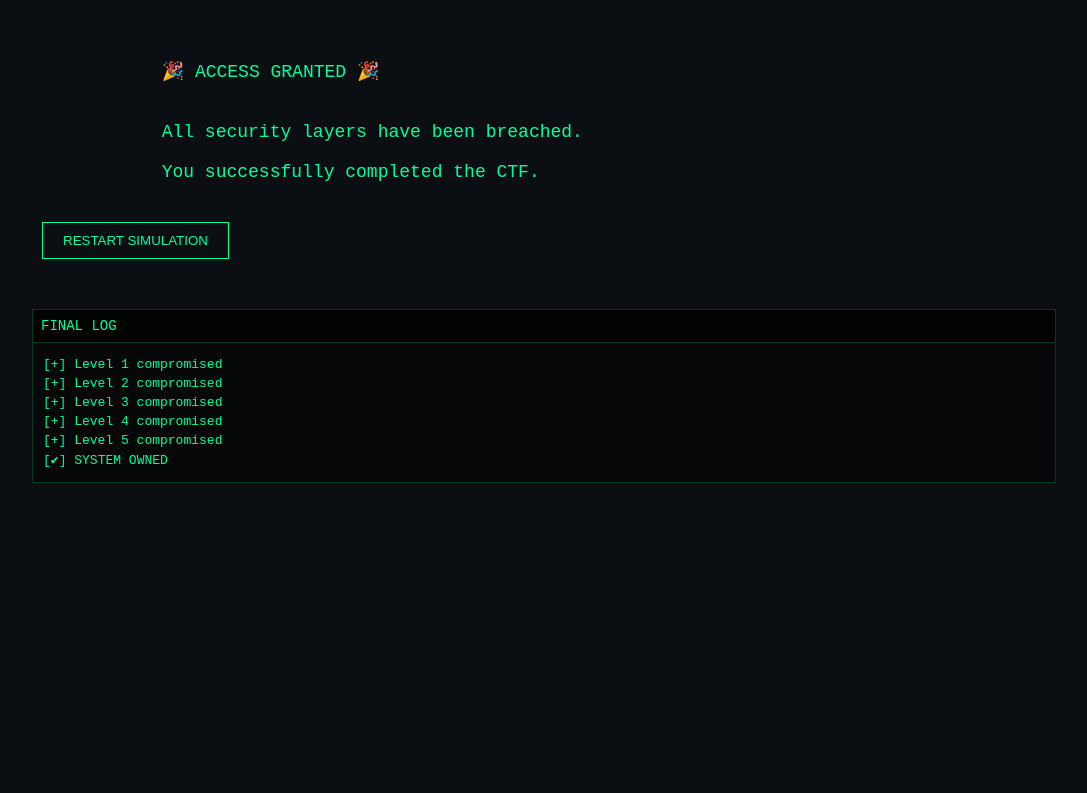
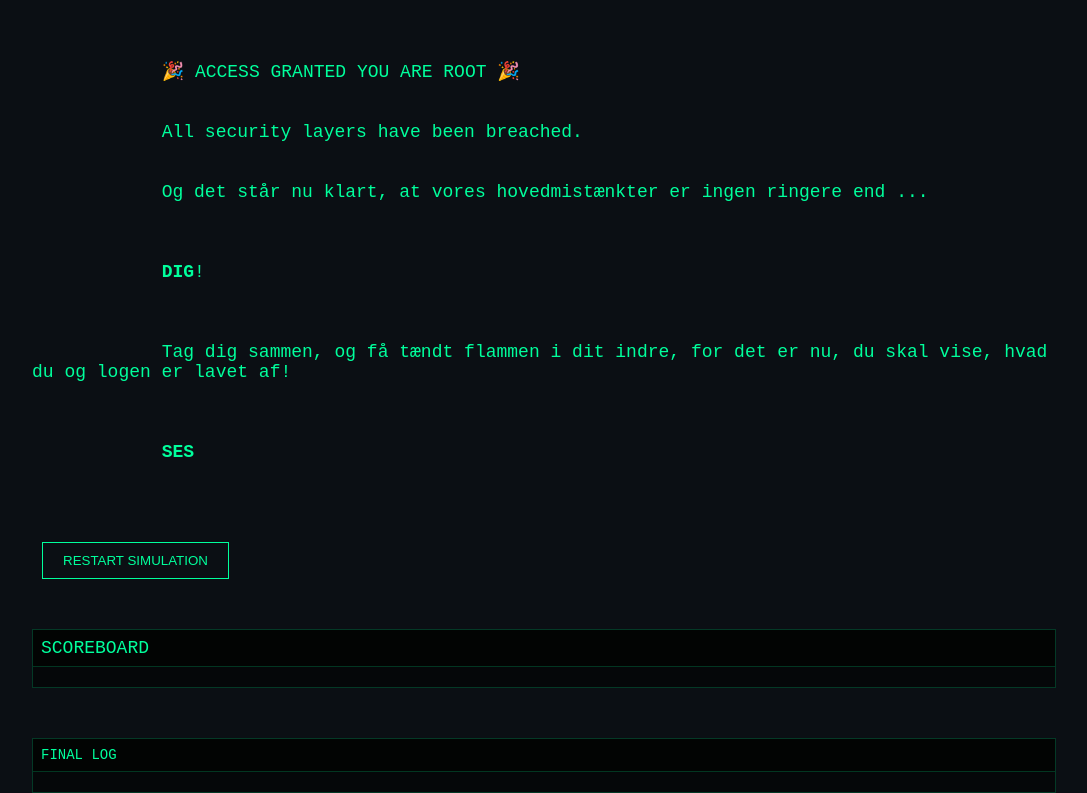
Before and after one commit to mbStage/TheGame, a Flask app: page /success in a window 1280 px wide. Shown: the part 100-893 px from the top of the page, without its empty margins (96-1183 px from the left). Before the commit the page ends 583 px from the top, so only its background shows below. Run offline with Flask 3, Linux system fonts and the light colour scheme; the visitor is signed in with stand-in values (Sample User, id 1).

Commit message:
New features

```diff
--- a/app.py
+++ b/app.py
@@ -1,4 +1,4 @@
-from flask import Flask, render_template, request, redirect, session, url_for
+from flask import Flask, render_template, request, redirect, session, url_for, jsonify
 import os
 from src.log import log
 from src.points import points
@@ -85,6 +85,7 @@ def level(level_id):
         question=level_data["question"],
         header=level_data["header"],
         hint=level_data["hint"],
+        hint_shown=session.get(f"hint_shown_{level_id}", False),
         logs=log_instance.print_log(session_username),
         number_of_players=points_instance.get_number_of_players(),
         user_points=points_instance.get_points(session_username),
@@ -96,7 +97,10 @@ def level(level_id):
 @app.route("/success")
 def success():
     if session.get("level") == 6:
-        return render_template("success.html")
+        return render_template("success.html",
+                               logs=log_instance.print_log(session.get("username")),
+                               scoreboard=points_instance.get_scoreboard()
+                               )
     return redirect(url_for("login"))
 
 
@@ -106,5 +110,41 @@ def logout():
     return redirect(url_for("login"))
 
 
+@app.route("/hint_used", methods=["POST"])
+def hint_used():
+    if not session.get("logged_in"):
+        return jsonify({"status": "error", "message": "not_logged_in"}), 401
+
+    session_username = session.get("username", "UnknownUser")
+    data = request.get_json() or {}
+    level_id = data.get("level") or request.form.get("level")
+
+    # Log the hint usage in log.log
+    log_instance.log_log(session_username, f"Used hint on Level {level_id}")
+
+    # mark hint as shown for this level so page reload keeps it visible
+    try:
+        level_key = f"hint_shown_{level_id}"
+        session[level_key] = True
+    except Exception:
+        # fallback: mark current session level
+        session[f"hint_shown_{session.get('level')}"] = True
+
+    # Append a points entry (penalty) to points.log
+    points_instance.add_points(session_username, -5, level_id)
+    """
+    try:
+        with open("points.log", "a") as f:
+            f.write(f"{session_username} : -2\n")
+    except Exception as e:
+        log_instance.log_log(session_username, f"Failed to write points for hint: {e}")
+        return jsonify({"status": "error", "message": "points_write_failed"}), 500
+
+    """
+
+
+    return jsonify({"status": "ok"})
+
+
 if __name__ == "__main__":
     app.run(debug=True)
--- a/levels/level1.txt
+++ b/levels/level1.txt
@@ -3,20 +3,20 @@ A PLACE TO HOTEL
 ####QUESTION
 
 Det viser sig, at vores mistænkte objekt har fulgt i vores fodspor.
-I følge meget troværdige efterretninger bliver vi sporet hen på et hotelværelse, på et hotel,
-hvor logen tidligere har opholdt sig.
+I følge meget troværdige efterretninger bliver vi sporet hen på et hotelværelse, ikke et hvilket
+som helst, hotelværelse, men på netop det hotel, hvor logen holde en af utallige legendariske julefrokoster.
 
 På hotelværelset finder, vi ikke andet end en laptop og en notesbog, begge dele er låst:
  - labtobben er låst med en 7 cifret kode 🧑‍💻
  - notesbogen med en hængelås 7 cifret talkombination 🔒
 
-labtobben først, men skynd jer, at dømme på den tunge dunst af CK-parfume, der hænger i luften, kan mistænkte ikke
+labtobben først, men skynd jer, for at dømme på den tunge dunst af CK-parfume, der hænger i luften, kan mistænkte ikke
 være langt væk.
 
 Heldigvis viser det sig, at gerningspersonen har haft travlt, og generelt er dårlig til at lave password
-Passwordet fremstår åbenlyst, når da i kigger ud af værelsets vest vendte vindue.
+Passwordet fremstår åbenlyst, når da i kigger ud af værelsets vestvendte vindue.
 
-Anvend passwordet for at komme åbne labtoppen i jagten på forbryderen, der har stjålet flammen 🐦‍🔥🔥
+Anvend passwordet for at åbne labtoppen i jagten på forbryderen, der har stjålet flammen 🐦‍🔥🔥
 
 ####ANSWER
 
--- a/levels/level2.txt
+++ b/levels/level2.txt
@@ -2,8 +2,8 @@ PROJECT EULER
 
 ####QUESTION
 
-Hashtag nemt ... Nu til notesbogen og igen her har kreativiteten ikke været i top da koden da koden skulle bestemmet,
-dog viser det sig, at objektet har sunde interesser, browseren på den netop eksponerede labtop er åben, og her man kan se,
+Hashtag nemt ... Nu til notesbogen og igen her har kreativiteten ikke været i top da koden da koden skulle bestemmes,
+dog viser det sig, at mistænkte har sunde interesser, browseren på den netop eksponerede labtop er åben, og her kan man se,
 at mistænkte har besøgt project euler (stedet hvor man kan finde matematiske programmeringsproblmer) både opgave 1 <b>+</b> 2
 er løst, kan summen af disse svar være løsningen på hængelåsen?
 
--- a/levels/level3.txt
+++ b/levels/level3.txt
@@ -2,7 +2,7 @@ HIDDEN MASSAGE
 
 ####QUESTION
 
-Godt gået mine herrer 👌 Men notesbogen, inholdte desværre ikke noget synderligt vigtigt ... i hvert fald for nu ...
+Godt gået mine herrer 👌 Men desværre inholdte notesbogen ikke noget synderligt vigtigt ... i hvert fald for nu ...
 
 I bogen finder i navnet <b>Ceasar</b> og tallet <b>6</b> - Husk det og fortsæt til næste opgave
 
@@ -10,7 +10,7 @@ På computeren finder i et en billedfil ... men hvad fanden i helved er meningen
 
 <img src="/static/l3_3.jpg" alt="4 handsome guys" style="width: 550px; height: auto;">
 
-Indholder billedet svaret til at komme videre?
+Indholder billedet mon svaret til at komme videre?
 
 ####ANSWER
 
@@ -18,4 +18,4 @@ December2026
 
 ####HINT
 
-Look at the bright sight of life ☀️☀️
+Look at the bright side of life ☀️☀️
--- a/levels/level4.txt
+++ b/levels/level4.txt
@@ -10,9 +10,9 @@ I håbet om at finde noget spændende, er i efterladt med en sølle kombination
 YGRZ
 
 ... Men kan beskederne fra notesbogen hjælpe jer?
-Se Hint, hvis i skal have hjælp til hukommelsen
+Se Hint, hvis i skal have hjælp til hukommelsen - men husk at det er dyrt!
 
-OBS, svaret for denne opgave, skal tages med videre til næste - så lad være med at glemme det, DB!
+NB! svaret på denne opgave, skal tages med videre til næste - så lad være med at glemme det, DB!
 
 ####ANSWER
 
--- a/levels/level5.txt
+++ b/levels/level5.txt
@@ -14,3 +14,5 @@ IObeytotheFFs
 
 ####HINT
 Multible levels of encryption
+
+SALTSALTSALTSALTSALTSAL....
--- a/maxlevel.txt
+++ b/maxlevel.txt
@@ -1 +1 @@
-cfo : 3
+cfo : 5
--- a/src/points.py
+++ b/src/points.py
@@ -38,12 +38,13 @@ class points:
     def add_points(self, user, points, level=None):
         #from src.log import log
         maxlevel = self.get_maxlevel(user)
-        print('maxlevel:', maxlevel)
+        #print('maxlevel:', maxlevel)
         if level is not None and level > maxlevel:
             with open("points.log", "a") as f:
                 points_entry = f"{user} : {points}\n"
                 f.write(points_entry)
 
+        print(f"Added points for user {user}: {points} points (Level: {level}, MaxLevel: {maxlevel})")
 
     def get_points(self, user_in=None):
         with open("points.log", "r") as f:
@@ -95,7 +96,13 @@ class points:
 
         # Sort users by points in descending order
         sorted_users = sorted(user_points.items(), key=lambda x: x[1], reverse=True)
-        return sorted_users
+        score_board = ''
+        rank = 1
+        for line in sorted_users:
+            score_board += f"<p>{rank}. {line[0]} : {line[1]}</p>"
+            rank += 1
+
+        return score_board
 
     def get_number_of_players(self):
         with open("points.log", "r") as f:
--- a/static/style.css
+++ b/static/style.css
@@ -125,6 +125,31 @@ button:hover {
     margin: 4px 0;
 }
 
+/* SCOREBOARD CONSOLE */
+.scoreboard-console {
+    margin-top: 50px;
+    border: 1px solid #00ff9c33;
+    background: #050709;
+}
+
+.scoreboard-title {
+    padding: 8px;
+    background: #020403;
+    border-bottom: 1px solid #00ff9c33;
+    font-size: 18px;
+}
+
+.scoreboard-content {
+    max-height: 120px;
+    overflow-y: auto;
+    padding: 10px;
+    font-size: 16px;
+}
+
+.scoreboard-content p {
+    margin: 4px 0;
+}
+
 /* FOOTER */
 footer {
     margin-top: 30px;
--- a/templates/login.html
+++ b/templates/login.html
@@ -2,7 +2,7 @@
 <html lang="en">
 <head>
     <meta charset="UTF-8">
-    <title>CTF Login</title>
+    <title>ACCESS PORTAL LOGIN</title>
     <link rel="stylesheet" href="{{ url_for('static', filename='style.css') }}">
 </head>
 <body>
@@ -10,7 +10,7 @@
 <div class="container">
 
     <header>
-        <h1>CTF ACCESS PORTAL</h1>
+        <h1>ACCESS PORTAL</h1>
         <span class="status">OFFLINE</span>
     </header>
 
--- a/templates/success.html
+++ b/templates/success.html
@@ -2,7 +2,7 @@
 <html lang="en">
 <head>
     <meta charset="UTF-8">
-    <title>CTF Completed</title>
+    <title>CTF Completed, you are now root on the system</title>
     <link rel="stylesheet" href="{{ url_for('static', filename='style.css') }}">
 </head>
 <body>
@@ -16,9 +16,16 @@
 
     <section class="challenge">
         <p class="question">
-            🎉 ACCESS GRANTED 🎉<br><br>
+            🎉 ACCESS GRANTED YOU ARE ROOT 🎉<br><br>
             All security layers have been breached.<br>
-            You successfully completed the CTF.
+
+            Og det står nu klart, at vores hovedmistænkter er ingen ringere end ...<br><br>
+
+            <strong>DIG</strong>!<br><br>
+
+            Tag dig sammen, og få tændt flammen i dit indre, for det er nu, du skal vise, hvad du og logen er lavet af!<br><br>
+
+            <strong>SES</strong><br><br>
         </p>
 
         <form action="/logout">
@@ -26,15 +33,18 @@
         </form>
     </section>
 
+    <!-- SCOREBOARD½ -->
+    <section class="scoreboard-console">
+        <div class="scoreboard-title">SCOREBOARD</div>
+        <div class="scoreboard-content">
+            {{ scoreboard|safe }}
+        </div>
+    </section>
+
     <section class="log-console">
         <div class="log-title">FINAL LOG</div>
         <div class="log-content">
-            <p>[+] Level 1 compromised</p>
-            <p>[+] Level 2 compromised</p>
-            <p>[+] Level 3 compromised</p>
-            <p>[+] Level 4 compromised</p>
-            <p>[+] Level 5 compromised</p>
-            <p>[✔] SYSTEM OWNED</p>
+            {{ logs|safe }}
         </div>
     </section>
 
```
Also changed, not shown: templates/level.html (+15 -2 lines).
